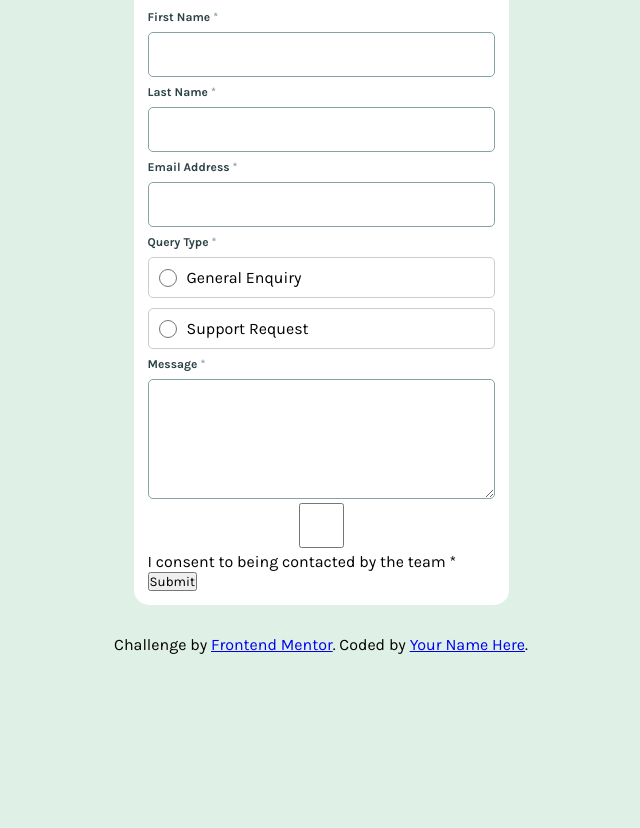
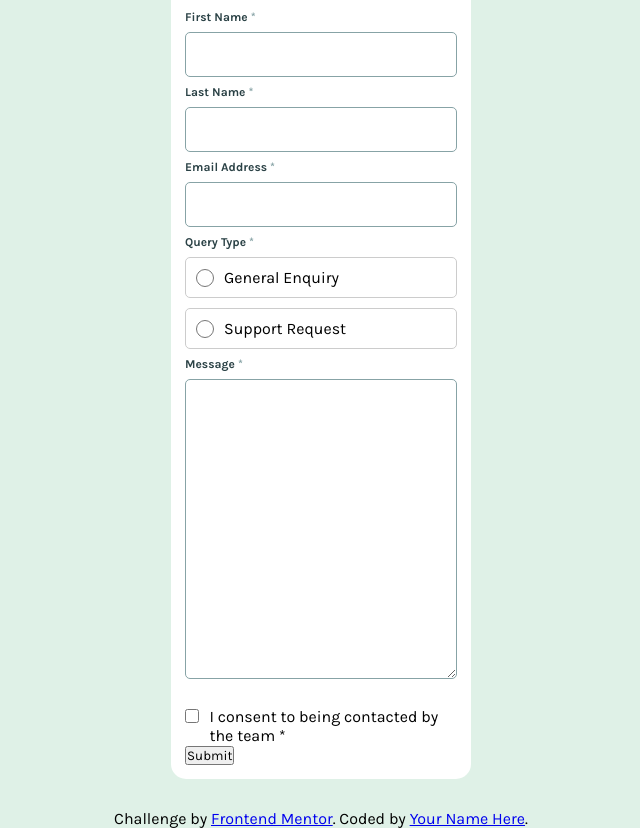
Before and after one commit to thelastmedici/JS_LEARNING, a plain HTML site: page contact-form/index.html in a window 1280 px wide. Shown: the part 103-931 px from the top of the page, without its empty margins (319-959 px from the left). Before the commit the page ends 800 px from the top, so only its background shows below. Drawn offline with Linux system fonts and the light colour scheme.

Commit message:
added styles

```diff
--- a/contact-form/index.html
+++ b/contact-form/index.html
@@ -38,7 +38,7 @@
         </label>
 
         <label class="query-option">
-          <input type="radio", name="queryType" value="Support Request" required>
+          <input type="radio" name="queryType" value="Support Request" required>
           <span>Support Request</span>
         </label>
       </div>
@@ -51,7 +51,7 @@
       <!-- This field is required -->
     </div>
   <div class="consent">
-    <input type="checkbox" required>
+    <input type="checkbox" name="queryType" required>
     <!-- This field is required -->
     <p>I consent to being contacted by the team *</p>
        <!-- To submit this form, please consent to being contacted -->
--- a/contact-form/style.css
+++ b/contact-form/style.css
@@ -1,4 +1,5 @@
 @import url('https://fonts.googleapis.com/css2?family=Karla:ital,wght@0,200..800;1,200..800&display=swap');
+
 *{
  margin: 0;
  padding: 0;
@@ -19,7 +20,7 @@ body{
 .container{
     width: 100%;
     height: auto;
-    max-width: 375px;
+    max-width: 300px;
     padding: 14px;
     margin: 30px;
     border-radius:15px;
@@ -31,14 +32,17 @@ h1{
     margin-bottom: 2rem;
     font-size: 2rem;
 }
+
 h2{
     color: hsl(187, 24%, 22%);
     margin: .5rem 0rem .5rem 0rem;
     font-size: 0.75rem;
 }
+
 h2 >span{
     color:hsl(186, 15%, 59%);
 }
+
 input, textarea {
     width: 100%;
     height: 45px;
@@ -49,7 +53,7 @@ input, textarea {
 }
 
 textarea {
-    height: 120px;
+    height: 180px;
     resize: vertical;
 }
 
@@ -57,9 +61,10 @@ textarea {
     display: flex;
     flex-direction: column;
     gap: 10px;
+
   }
 
-  .query-option {
+.query-option {
     display: flex;
     align-items: center;
     gap: 10px;
@@ -67,10 +72,34 @@ textarea {
     padding: 10px;
     border-radius: 5px;
     cursor: pointer;
-  }
+}
 
-  .query-option input {
+
+.query-option input {
     accent-color: #008080;
     width: 18px;
     height: 18px;
-  }
+    border: 1.75px solid hsl(186, 15%, 59%);
+}
+.message >textarea{
+    width: 100%;
+    height: 180px;
+    border: 1.75px solid hsl(186, 15%, 59%);
+}
+.consent{
+    display: flex;
+    flex-direction: row;
+    margin-top: 24px;
+}
+.consent >input{
+    width: 18px;
+    height: 18px;
+    margin-right: 10px;
+}
+.message >textarea{
+    width: 100%;
+    height: 300px;
+    border: 1.75px solid hsl(186, 15%, 59%);
+}label{
+    border: 1.75px solid hsl(186, 15%, 59%);
+}
```
